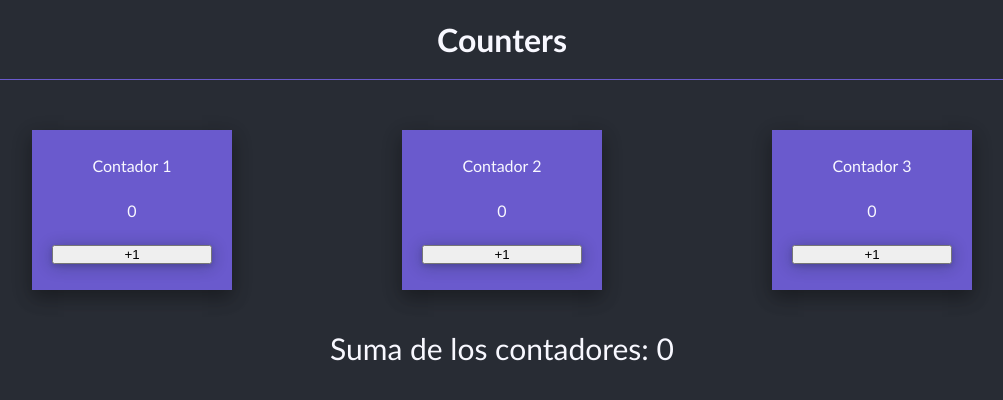
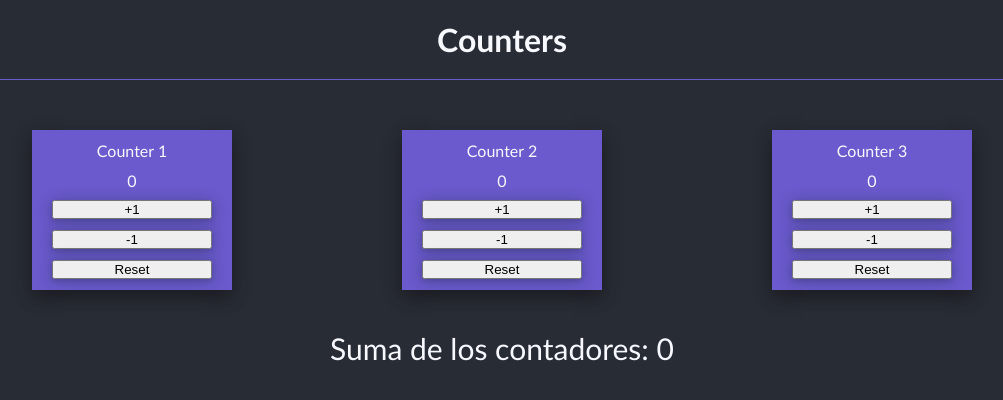
Before and after one commit to dbuendia/contadores, a React (Create React App) app: page / in a window 1280 px wide. Shown: the top 400 px of the page, without its empty margins (138-1141 px from the left). Built offline with nearby package versions, Linux system fonts and the light colour scheme.

Commit message:
Added substraction and reset buttons

```diff
--- a/src/App.js
+++ b/src/App.js
@@ -1,24 +1,66 @@
 import { useState } from "react";
 import Counter from "./components/Counter.jsx";
 import Header from "./components/Header.jsx";
+import countersList from "./counters.js";
 
 function App() {
-  let [count1, setCount1] = useState(0);
-  let [count2, setCount2] = useState(0);
-  let [count3, setCount3] = useState(0);
+  // Recibo todo el dataset como un estado
+  const [counters, setCounters] = useState(countersList);
 
-  let sum = count1 + count2 + count3;
+  // Tiene que haber un onClick que nos devuelva el ID del contador clicado.
+  // Para acceder a un valor de un child desde un parent:
+  // Creo una función que reciba un parámetro, la paso como prop al child, y el child la ejecuta con el valor deseado como argumento.
+  // Queremos rehacer el dataset, pero cambiando algunos datos:
+  function updateCounters(id, e) {
+    // Lo recorro todo con map, pero si el id coincide con el recuperado, lo cambio:
+    // console.log(e.target.innerText);
+    let updatedCounters = counters.map((elem) => {
+      if (elem.id === id) {
+        if (e.target.innerText === "+1") {
+          console.log("sumare +1");
+          elem.count = elem.count + 1;
+        } else if (e.target.innerText === "-1") {
+          console.log("restare -1");
+          elem.count = elem.count - 1;
+        } else {
+          console.log("Reseteo por puta");
+          elem.count = 0;
+        }
+        return elem;
+      } else {
+        return elem;
+      }
+    });
+    // Por último, llamo a setCounters para actualizar los valores en la UI:
+    setCounters(updatedCounters);
+  }
+
+  function calculateSum() {
+    let sum = 0;
+    for (let i = 0; i < counters.length; i++) {
+      sum = sum + counters[i].count;
+    }
+    return sum;
+  }
 
   return (
     <div className="App">
       <Header />
       <div className="counter-container">
-        <Counter number="1" count={count1} add={setCount1} />
-        <Counter number="2" count={count2} add={setCount2} />
-        <Counter number="3" count={count3} add={setCount3} />
+        {counters.map((counter) => {
+          return (
+            <Counter
+              key={counter.id}
+              id={counter.id}
+              title={counter.title}
+              count={counter.count}
+              updateCounters={updateCounters}
+            />
+          );
+        })}
       </div>
       <div className="counter-sum">
-        <p>Suma de los contadores: {sum}</p>
+        <p>Suma de los contadores: {calculateSum()}</p>
       </div>
     </div>
   );
--- a/src/components/Counter.jsx
+++ b/src/components/Counter.jsx
@@ -1,11 +1,14 @@
 import React from "react";
 
-function Counter({ number, count, add }) {
+function Counter({ id, title, count, updateCounters }) {
   return (
     <div className="counter">
-      <p>Contador {number}</p>
+      <p>{title}</p>
       <div>{count}</div>
-      <button onClick={() => add(count + 1)}>+1</button>
+      {/* Pasamos una función anónima y no la llamada a esa función. Porque el componente se rerenderizaría cada vez y entraríamos en un bucle infinito */}
+      <button onClick={(e) => updateCounters(id, e)}>+1</button>
+      <button onClick={(e) => updateCounters(id, e)}>-1</button>
+      <button onClick={(e) => updateCounters(id, e)}>Reset</button>
     </div>
   );
 }
--- /dev/null
+++ b/src/counters.js
@@ -0,0 +1,19 @@
+const counters = [
+  {
+    count: 0,
+    id: 0,
+    title: "Counter 1",
+  },
+  {
+    count: 0,
+    id: 1,
+    title: "Counter 2",
+  },
+  {
+    count: 0,
+    id: 2,
+    title: "Counter 3",
+  },
+];
+
+export default counters;
```
